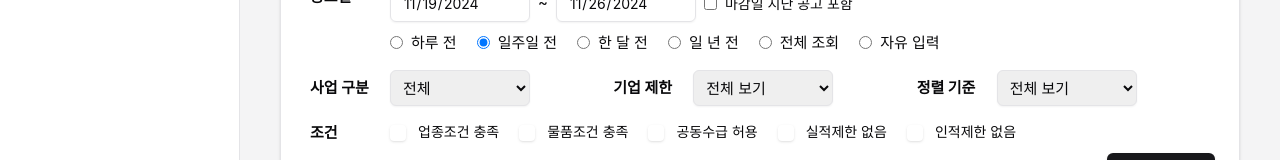
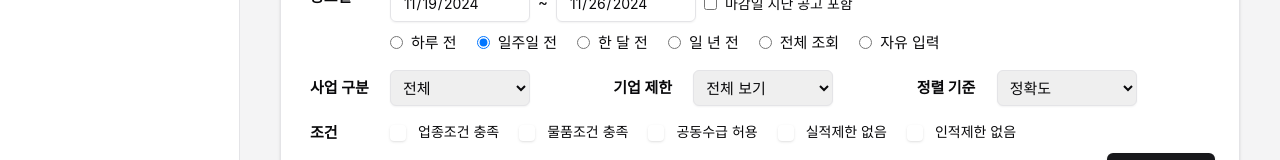
Before and after one commit to hckang80/nextjs-beginner-task, a Next.js app: page /dashboard/rfp in a window 1280 px wide. Shown: the part 467-627 px from the top of the page. Built offline with nearby package versions, Linux system fonts and the light colour scheme.

Commit message:
refactor: 불필요한 option 요소 제거

```diff
--- a/app/dashboard/rfp/detailed-search.tsx
+++ b/app/dashboard/rfp/detailed-search.tsx
@@ -692,7 +692,6 @@ export function DetailedSearch() {
                   render={({ field }) => (
                     <FormItem>
                       <select className="w-[140px]" value={field.value} onChange={field.onChange}>
-                        <option value="">전체 보기</option>
                         <option value="">정확도</option>
                         <option value="게시일 내림차순">게시일 내림차순</option>
                         <option value="게시일 오름차순">게시일 오름차순</option>
```
